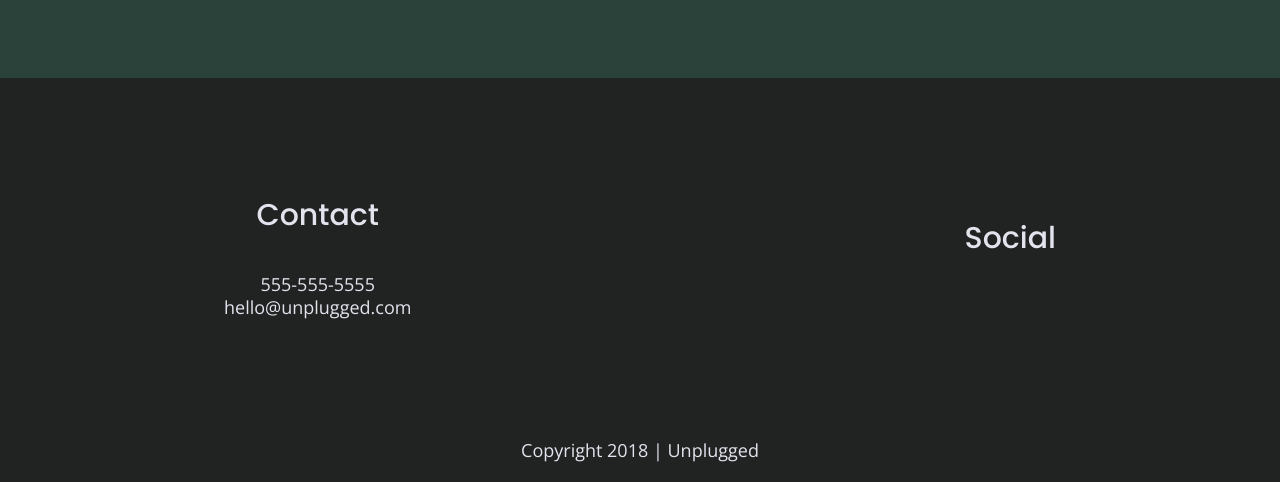
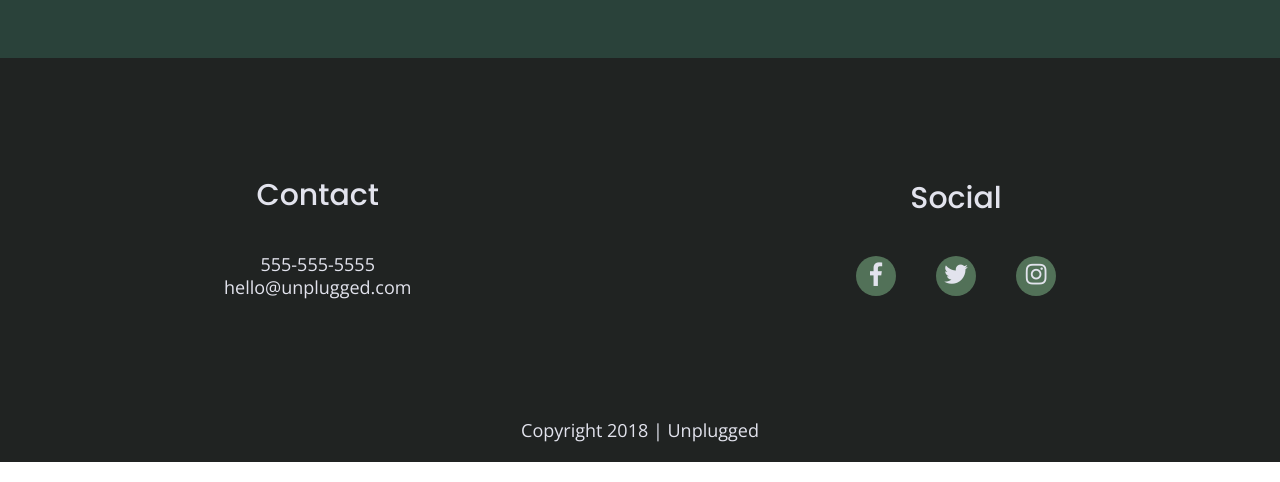
Before and after one commit to b-kicks-IT/unplugged-design-docs, a website built with Parcel: page index.html in a window 1280 px wide. Shown: the part 2457-2939 px from the top of the page. Built offline with nearby package versions, Linux system fonts and the light colour scheme.

Commit message:
Updated about/index.html, css/main.css, faq/index.html and index.html files

```diff
--- a/css/main.css
+++ b/css/main.css
@@ -230,9 +230,17 @@ footer .social-icons {
 }
 
 footer .social-icons p {
+  background-color: #527158;
+  border-radius: 50%;
+  width: 40px;
+  height: 40px;
   display: flex;
   justify-content: center;
   align-items: center;
+}
+
+footer .social-icons p i {
+  font-size: 1.3125em;
 }
 
 footer .copyright {
@@ -571,6 +579,8 @@ About Page
     margin: 0;
   }
 
+  /* Aside */
+
   aside .content-wrapper {
     margin: 50px 0;
     display: flex;
@@ -600,6 +610,10 @@ About Page
 
   .features .features-item-description {
     width: 62;
+  }
+
+  .features i {
+    margin-bottom: 30px;
   }
 
   /* Reviews */
@@ -646,6 +660,11 @@ About Page
 
   footer p {
     line-height: 1.285;
+  }
+
+  footer .social-icons {
+    width: 12.5em;
+    justify-content: space-between;
   }
 
   footer .copyright {
@@ -736,7 +755,7 @@ About Page
   /* Hero */
   .hero-area h1 {
     font-size: 3.75em;
-    width: 60%;
+    width: 80%;
   }
 
   /* Aside */
--- a/index.html
+++ b/index.html
@@ -166,13 +166,13 @@
           <h4>Social</h4>
           <div class="social-icons">
             <p>
-              <a href="https://www.facebook.com/Skillcrush/" target="_blank"></a>
+              <a href="https://www.facebook.com/Skillcrush/" target="_blank"><i class="fab fa-facebook-f"></i></a>
             </p>
             <p>
-              <a href="https://twitter.com/Skillcrush" target="_blank"></a>
+              <a href="https://twitter.com/Skillcrush" target="_blank"><i class="fab fa-twitter"></i></a>
             </p>
             <p>
-              <a href="https://www.instagram.com/skillcrush/" target="_blank"></a>
+              <a href="https://www.instagram.com/skillcrush/" target="_blank"><i class="fab fa-instagram"></i></a>
               <!-- other social links here -->
           </div>
           </p>
```
Also changed, not shown: about/index.html (+3 -3 lines), faq/index.html (+3 -3 lines).
